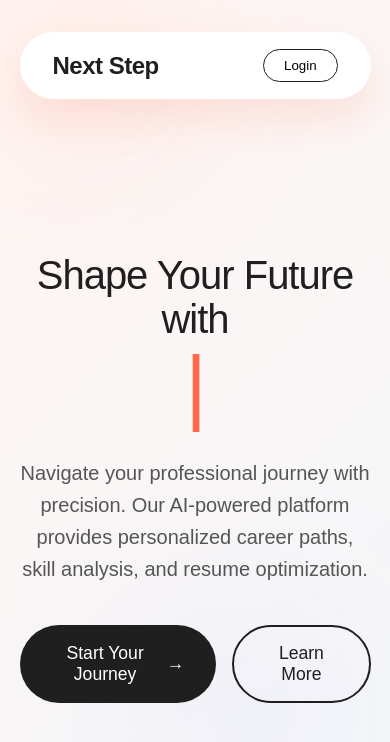
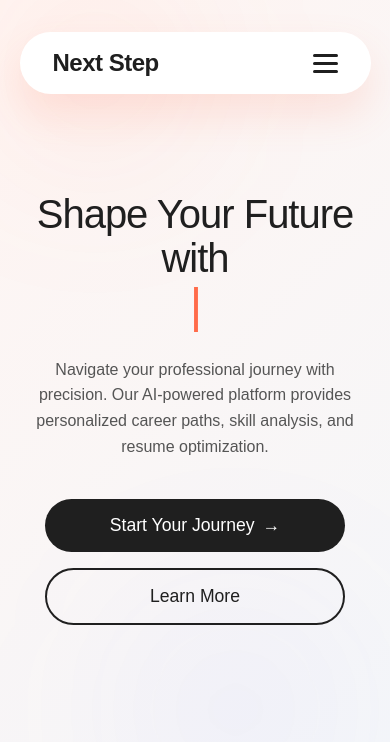
Before and after one commit to vishnuprasathcool/career-guide-with-AI, a Next.js app in the folder my-next-app/: page / in a window 390 px wide. Shown: the top 742 px of the page. Built offline with nearby package versions, Linux system fonts and the light colour scheme; a web font is replaced by a local one.

Commit message:
mobile view

```diff
--- a/my-next-app/src/app/components/About/about.css
+++ b/my-next-app/src/app/components/About/about.css
@@ -102,6 +102,11 @@ body {
 /* Responsive Design */
 @media (max-width: 768px) {
 
+    .about-container {
+        margin-top: 120px;
+        padding: 15px;
+    }
+
     #title {
         font-size: 2.2rem;
     }
--- a/my-next-app/src/app/components/Home/Home.css
+++ b/my-next-app/src/app/components/Home/Home.css
@@ -144,7 +144,7 @@
 /* Features Grid */
 .features-grid {
     display: grid;
-    grid-template-columns: repeat(auto-fit, minmax(300px, 1fr));
+    grid-template-columns: repeat(auto-fit, minmax(280px, 1fr));
     gap: 2rem;
     width: 100%;
 }
@@ -197,10 +197,39 @@
 @media (max-width: 768px) {
     .hero-title {
         font-size: 2.5rem;
+        margin-top: 2rem;
+    }
+
+    .highlight {
+        font-size: 3rem;
     }
 
     .hero-section {
-        padding-top: 2rem;
+        padding-top: 5rem;
+        /* Reduced padding to move content up */
+        padding-left: 1rem;
+        padding-right: 1rem;
+        justify-content: flex-start;
+        /* Align to top to avoid cutting off bottom */
+    }
+
+    .hero-subtitle {
+        font-size: 1rem;
+        padding: 0 1rem;
+    }
+
+    .hero-buttons {
+        flex-direction: column;
+        align-items: center;
+        gap: 1rem;
+        width: 100%;
+    }
+
+    .primary-btn,
+    .secondary-btn {
+        width: 100%;
+        max-width: 300px;
+        justify-content: center;
     }
 }
 
--- a/my-next-app/src/app/components/Navbar/Navbar.css
+++ b/my-next-app/src/app/components/Navbar/Navbar.css
@@ -107,14 +107,106 @@
 }
 
 /* Mobile Responsive */
+/* Default hidden elements for desktop */
+.hamburger {
+    display: none;
+}
+
+.mobile-cta {
+    display: none;
+}
+
+/* Mobile Responsive */
 @media (max-width: 768px) {
     .navbar {
-        padding: 1rem;
+        width: 95%;
+        padding: 0.8rem 1.5rem;
+        overflow: visible;
+        /* Allow menu to show */
+    }
+
+    .logo {
+        position: relative;
+        z-index: 1002;
+        /* Above the menu */
+    }
+
+    .hamburger {
+        display: flex;
+        flex-direction: column;
+        gap: 5px;
+        cursor: pointer;
+        z-index: 1002;
+        /* Above the menu */
+    }
+
+    .line {
+        width: 25px;
+        height: 3px;
+        background-color: #1f1f1f;
+        transition: all 0.3s ease;
+        border-radius: 2px;
+    }
+
+    .line.open:nth-child(1) {
+        transform: rotate(45deg) translate(5px, 6px);
+    }
+
+    .line.open:nth-child(2) {
+        opacity: 0;
+    }
+
+    .line.open:nth-child(3) {
+        transform: rotate(-45deg) translate(5px, -6px);
     }
 
     .nav-links {
+        display: flex;
+        position: fixed;
+        /* Cover entire viewport */
+        top: 0;
+        left: 0;
+        right: 0;
+        bottom: 0;
+        width: 100vw;
+        height: 100vh;
+        background-color: #ffffff;
+        flex-direction: column;
+        justify-content: flex-start;
+        align-items: flex-start;
+        padding-top: 8rem;
+        padding-left: 2rem;
+        gap: 1rem;
+        transform: translateY(-100%);
+        transition: transform 0.4s ease-in-out;
+        z-index: 1001;
+        /* Below logo and hamburger */
+        opacity: 0;
+        visibility: hidden;
+        /* Hide when closed */
+    }
+
+    .nav-links.open {
+        transform: translateY(0);
+        opacity: 1;
+        visibility: visible;
+    }
+
+    .nav-links a {
+        font-size: 1.5rem;
+        margin: 0.5rem 0;
+    }
+
+    .desktop-cta {
         display: none;
-        /* Simple hiding for mobile for now */
+    }
+
+    .mobile-cta {
+        display: block;
+        margin-top: 1rem;
+        font-size: 1.2rem;
+        padding: 0.8rem 2rem;
+        align-self: flex-start;
     }
 }
 
--- a/my-next-app/src/app/components/Navbar/Navbar.js
+++ b/my-next-app/src/app/components/Navbar/Navbar.js
@@ -4,16 +4,30 @@ import Link from 'next/link';
 import './Navbar.css';
 
 const Navbar = () => {
+    const [isOpen, setIsOpen] = React.useState(false);
+
+    const toggleMenu = () => {
+        setIsOpen(!isOpen);
+    };
+
     return (
         <nav className="navbar">
             <div className="logo">Next Step</div>
-            <div className="nav-links">
-                <Link href="/">Home</Link>
-                <Link href="#features">Features</Link>
-                <Link href="/about">About</Link>
-                <Link href="#contact">Contact</Link>
+
+            <div className="hamburger" onClick={toggleMenu}>
+                <div className={isOpen ? "line open" : "line"}></div>
+                <div className={isOpen ? "line open" : "line"}></div>
+                <div className={isOpen ? "line open" : "line"}></div>
             </div>
-            <button className="nav-cta">Login</button>
+
+            <div className={`nav-links ${isOpen ? "open" : ""}`}>
+                <Link href="/" onClick={() => setIsOpen(false)}>Home</Link>
+                <Link href="#features" onClick={() => setIsOpen(false)}>Features</Link>
+                <Link href="/about" onClick={() => setIsOpen(false)}>About</Link>
+                <Link href="#contact" onClick={() => setIsOpen(false)}>Contact</Link>
+                <button className="nav-cta mobile-cta">Login</button>
+            </div>
+            <button className="nav-cta desktop-cta">Login</button>
         </nav>
     );
 };
```
